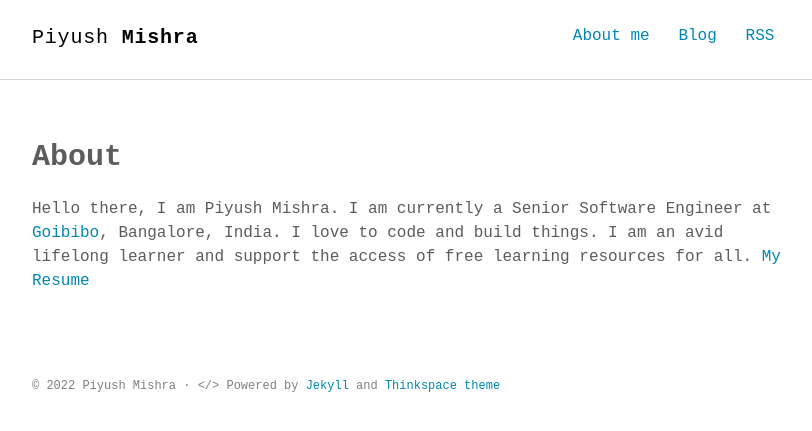
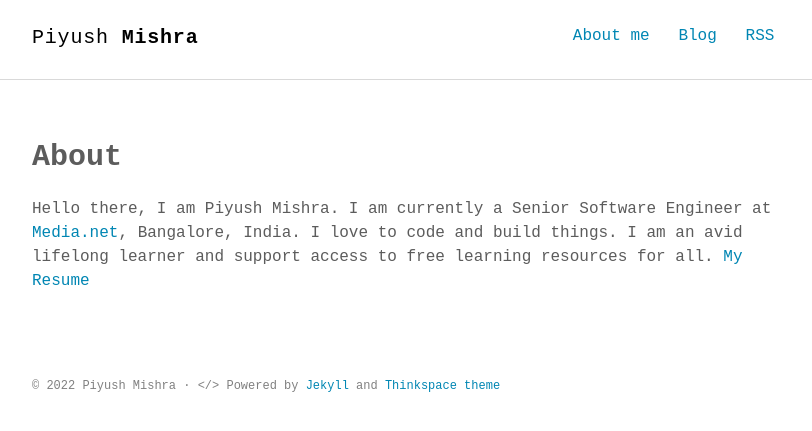
Before and after one commit to piymis/piymis.github.io, a Jekyll site: the page built from about.md, in a window 1280 px wide. Shown: the top 431 px of the page, without its empty margins (232-1044 px from the left). Built offline with Jekyll 4.4.1, drawn with Linux system fonts in a browser that asks for light colours; some web fonts are replaced; a script that is not in the unit is left out.

Commit message:
Updated About

```diff
--- a/about.md
+++ b/about.md
@@ -4,4 +4,4 @@ permalink: "/about/"
 layout: page
 ---
 
-Hello there, I am Piyush Mishra. I am currently a Senior Software Engineer at [Goibibo](https://www.goibibo.com/), Bangalore, India. I love to code and build things. I am an avid lifelong learner and support the access of free learning resources for all. [My Resume](https://github.com/piymis/Resume-Piyush/raw/master/output/Resume_Piyush.pdf)
+Hello there, I am Piyush Mishra. I am currently a Senior Software Engineer at [Media.net](https://www.media.net/), Bangalore, India. I love to code and build things. I am an avid lifelong learner and support access to free learning resources for all. [My Resume](https://github.com/piymis/resume-1/raw/oct-2021/resume.pdf)
```
